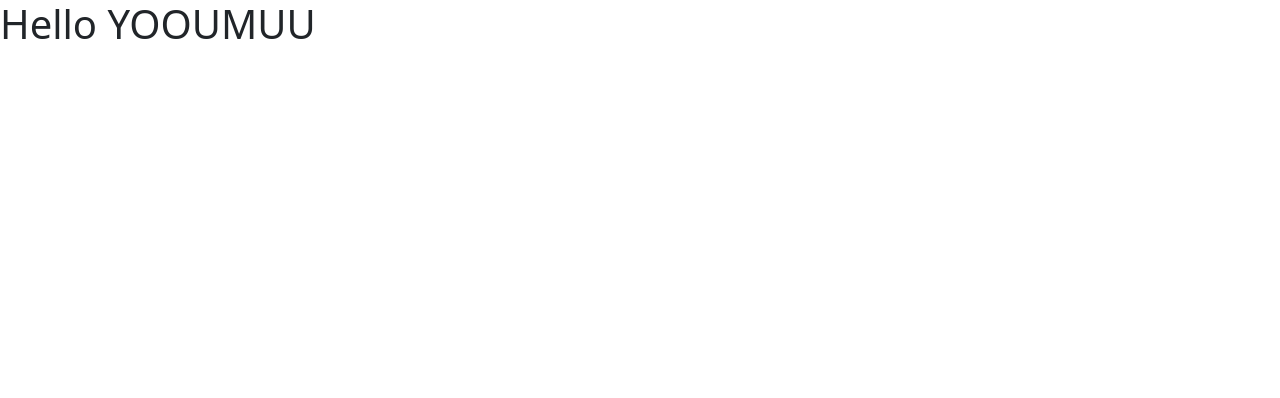
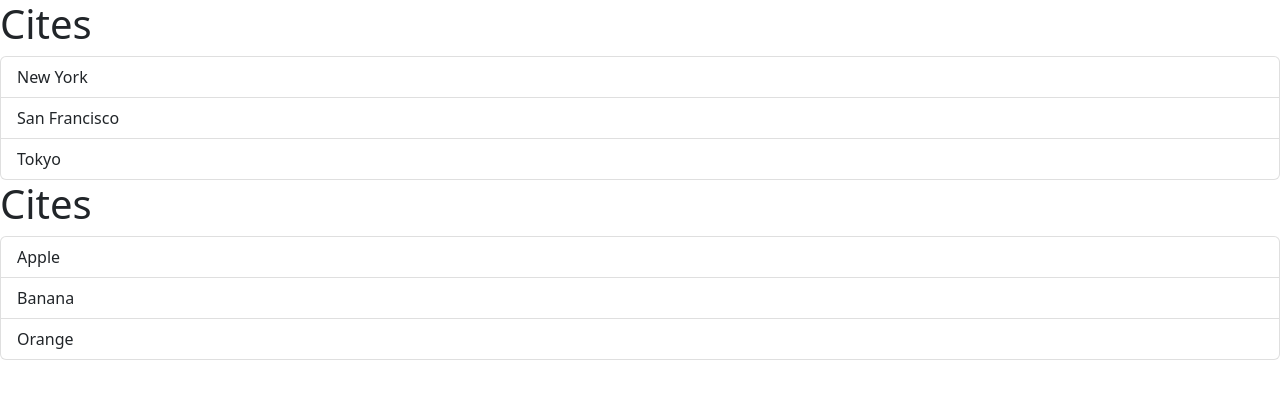
Before and after one commit to YOOUMUU/React-TypeScript-Learning, a React (Vite) app: page / in a window 1280 px wide. Shown: the top 398 px of the page. Built offline with nearby package versions, Linux system fonts and the light colour scheme; the HTML template or start-up script is replaced by a standard one.

Commit message:
ListGroup

```diff
--- a/src/App.tsx
+++ b/src/App.tsx
@@ -1,7 +1,27 @@
-import Message from "./Message";
+import ListGroup from "./components/LIstGroup";
 
 function App() {
-  return <Message />;
+  const cityItems = ["New York", "San Francisco", "Tokyo"];
+  const fruitItems = ["Apple", "Banana", "Orange"];
+
+  const hanleSelectItem = (item: string) => {
+    console.log(item);
+  };
+
+  return (
+    <>
+      <ListGroup
+        items={cityItems}
+        heading="Cites"
+        onSelectItem={hanleSelectItem}
+      />
+      <ListGroup
+        items={fruitItems}
+        heading="Cites"
+        onSelectItem={hanleSelectItem}
+      />
+    </>
+  );
 }
 
 export default App;
--- /dev/null
+++ b/src/components/Alert.tsx
@@ -0,0 +1,5 @@
+const Alert = () => {
+  return <div>Alert</div>;
+};
+
+export default Alert;
--- /dev/null
+++ b/src/components/LIstGroup.tsx
@@ -0,0 +1,38 @@
+import { useState } from "react";
+// {item:[], heading: string}
+interface Props {
+  items: string[];
+  heading: string;
+  onSelectItem: (item: string) => void;
+}
+
+function ListGroup({ items, heading, onSelectItem }: Props) {
+  let [selectIndex, setSelectIndex] = useState(-1);
+
+  return (
+    <>
+      <h1>{heading}</h1>
+      {items.length === 0 && <p>No item found</p>}
+      <ul className="list-group">
+        {items.map((item, index) => (
+          <li
+            className={
+              index === selectIndex
+                ? "list-group-item active"
+                : "list-group-item"
+            }
+            key={item}
+            onClick={() => {
+              setSelectIndex(index);
+              onSelectItem(item);
+            }}
+          >
+            {item}
+          </li>
+        ))}
+      </ul>
+    </>
+  );
+}
+
+export default ListGroup;
```
